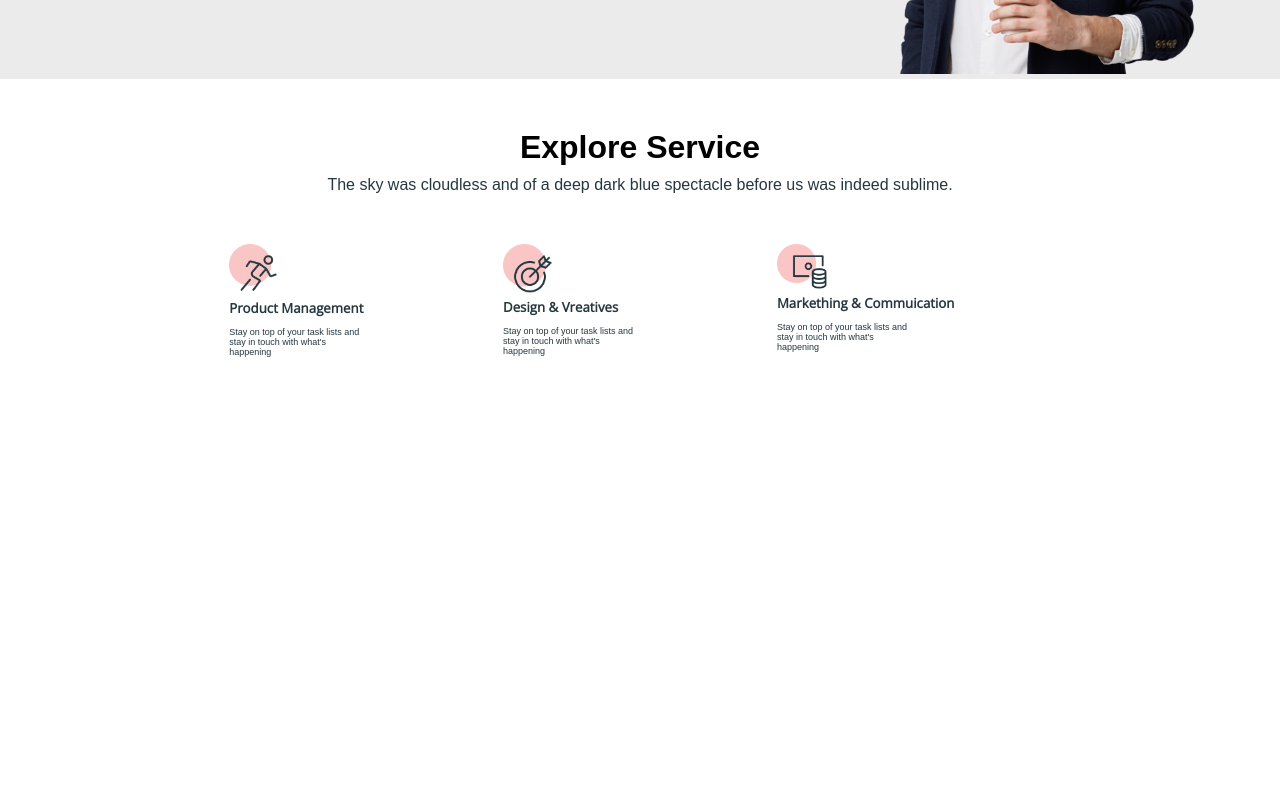
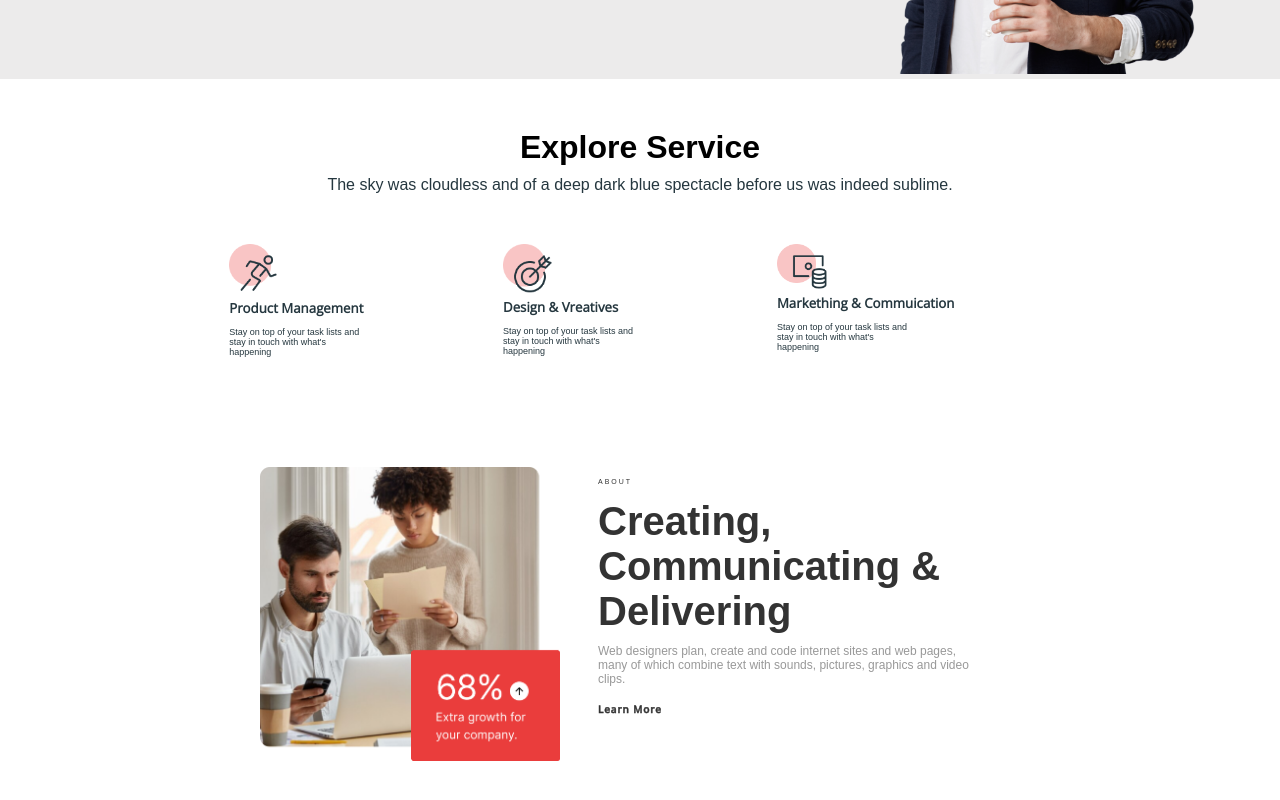
Before and after one commit to Gabriel-Aroucas/BusinessPage, a React (Vite) app: page / in a window 1280 px wide. Shown: the part 408-1208 px from the top of the page. Before the commit the page ends 800 px from the top, so only its background shows below. Built offline with nearby package versions, Linux system fonts and the light colour scheme.

Commit message:
:sparkles: feat: Nova seção  - About

```diff
--- a/src/App.css
+++ b/src/App.css
@@ -100,3 +100,56 @@ p {
         width: 100%;
     }
 }
+
+.about{
+    display: flex;
+    justify-content: center;
+    margin:100px 0;
+}
+.about .aboutContent{
+    width: 30%;
+    margin: 0 3vw;
+}
+.about .aboutContent span{
+    color: #333333;
+    font-size: 7px;
+    text-transform: uppercase;
+    letter-spacing: 2px;
+    font-family: arial;
+}
+.about .aboutContent h1{
+    font-size: 2.5rem;
+    color: #333333;
+}
+.about .aboutContent p{
+    color: #333333;
+    font-size: 12px;
+    opacity: 0.5;
+}
+.about .aboutContent a{
+    text-decoration: none;
+    color: #333333;
+    font-weight: bold;
+    -webkit-text-stroke: 0.4px;
+    letter-spacing: 1px;
+    font-size: 10px;
+}
+@media (max-width:700px){
+    .about{
+        flex-direction: column;
+        align-items: center;
+    }
+    .about .aboutContent{
+        width: 100%;
+        text-align: center;
+    }
+}
+
+@media (max-width:300px){
+    .about .aboutSrc{
+        text-align: center;
+    }
+    .about .aboutSrc img{
+        width: 70%;
+    }
+}
--- a/src/App.tsx
+++ b/src/App.tsx
@@ -1,12 +1,15 @@
 import Run from "./assets/exploreIcons/run.png"
 import Arrow from "./assets/exploreIcons/arrow.png"
 import Dot from "./assets/exploreIcons/dot.png"
+import About from './assets/about.png'
 
 import Man from "./assets/man.png"
 import Header from './components/Header/Header'
 import './App.css'
+import { useState } from "react"
 
 function App() {
+  const [widthDefault] = useState("300px");
 
   return (
     <>
@@ -27,7 +30,7 @@ function App() {
           <button type="button">read-more</button>
         </div>
         <div className="bannerImage">
-          <img src={Man} alt="A man" width="300px" />
+          <img src={Man} alt="A man" width={widthDefault} />
         </div>
       </section>
 
@@ -56,6 +59,20 @@ function App() {
 
         </div>
       </section>
+
+      <section className="about">
+        <div className="aboutSrc">
+          <img src={About} width={widthDefault} alt="" />
+        </div>
+        <div className="aboutContent">
+          <span>About</span>
+          <h1>Creating,
+            Communicating
+            & Delivering</h1>
+          <p>Web designers plan, create and code internet sites and web pages, many of which combine text with sounds, pictures, graphics and video clips.</p>
+          <a href="#">Learn More</a>
+        </div>
+      </section>
     </>
   )
 }
```
Also changed, not shown: src/assets/about.png (added).
